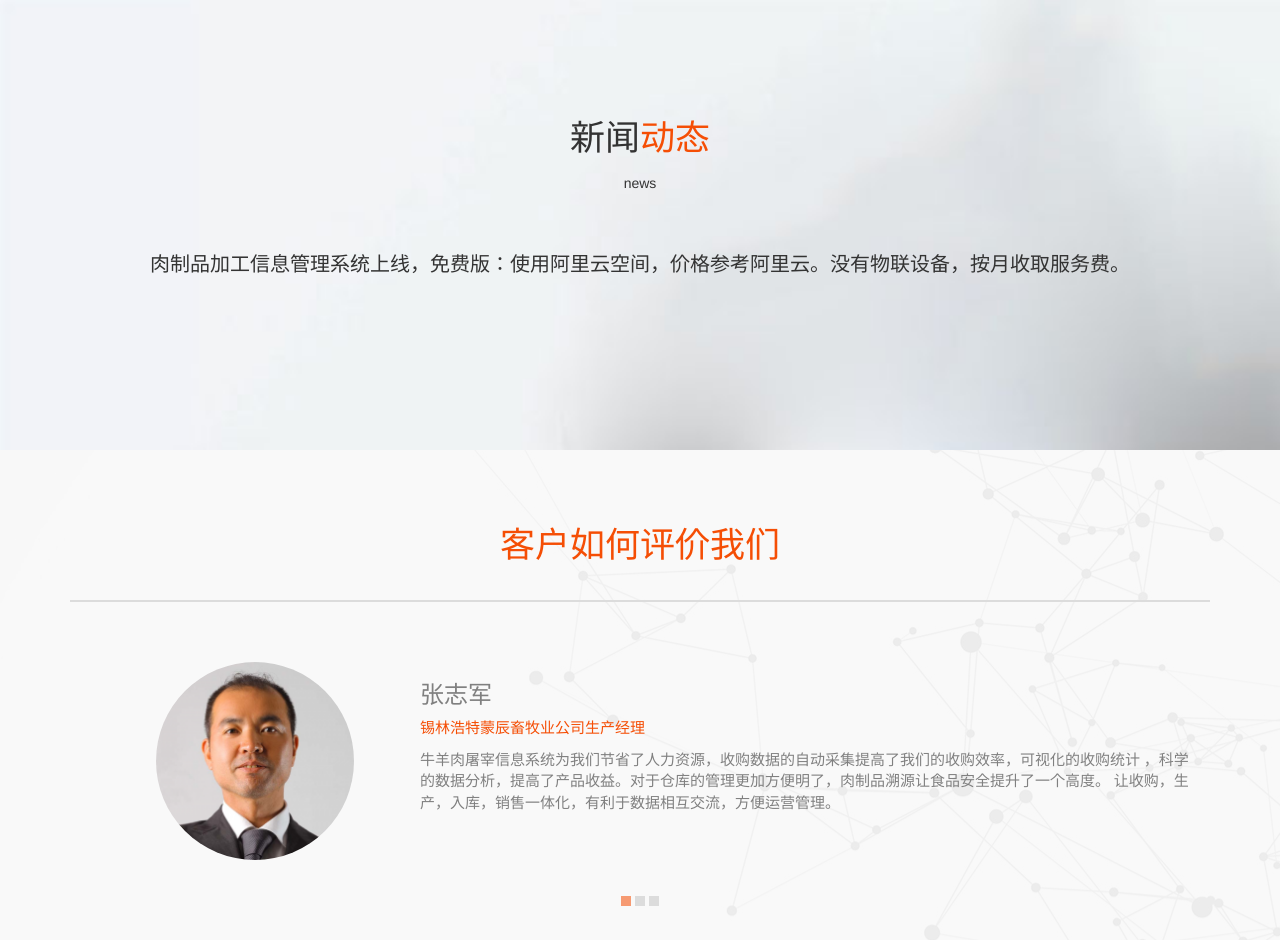
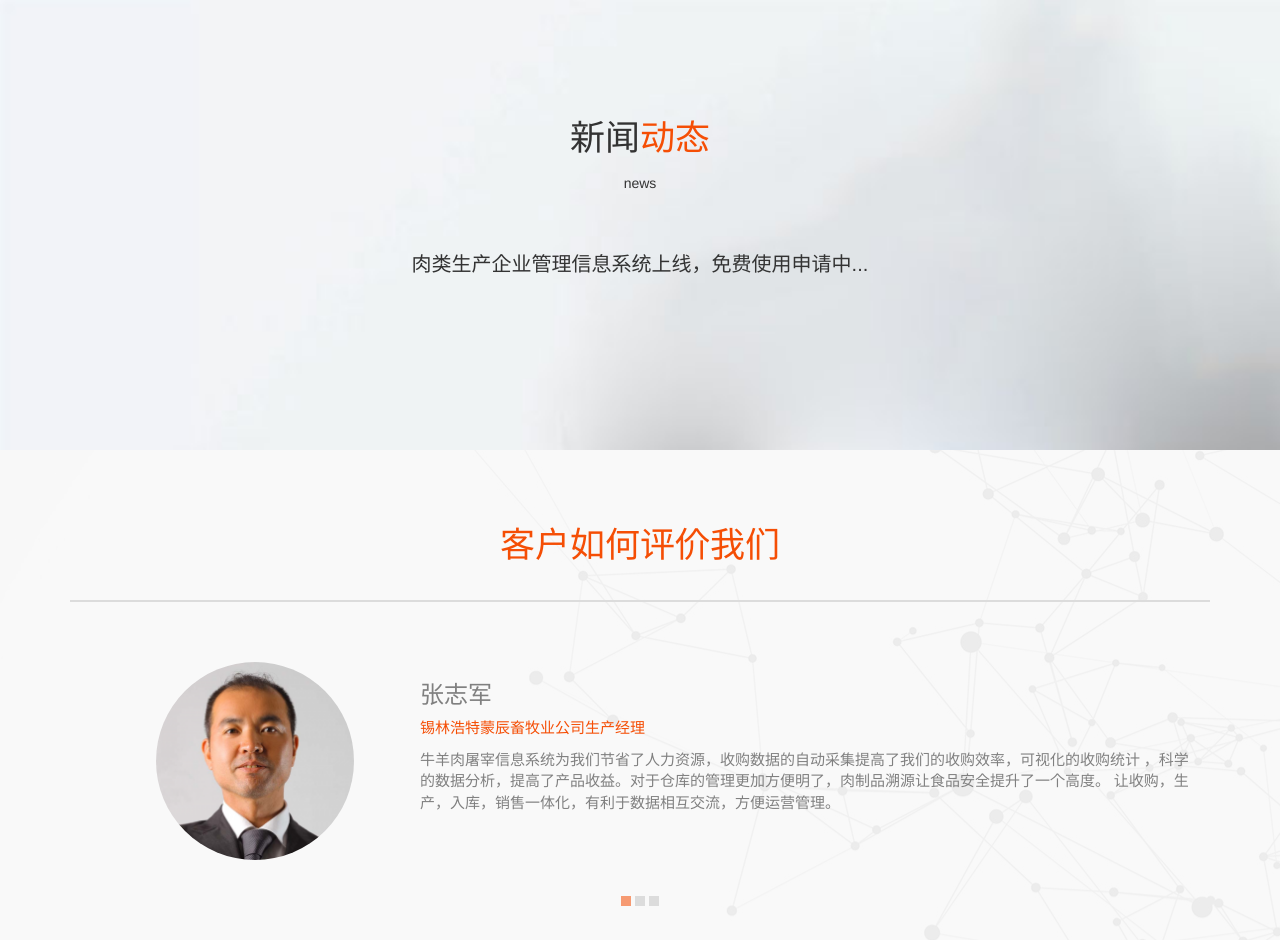
Before and after one commit to Zhyue-XII/web, a Django app: page / in a window 1280 px wide. Shown: the part 1668-2608 px from the top of the page. Run offline with Django 3.2, Linux system fonts and the light colour scheme; parts of the project's set-up code (start-up, migrations or seed data) failed here and were passed over; some libraries are stand-ins or nearby versions; some web fonts are replaced.

Commit message:
修改滚动新闻

```diff
--- a/templates/index.html
+++ b/templates/index.html
@@ -117,13 +117,14 @@
                 <div class="news-container">
                     <div id="current-news" class="current-news">
                         <div class="new-text">
-                            <p>肉制品加工信息管理系统上线，免费版：使用阿里云空间，价格参考阿里云。没有物联设备，按月收取服务费。</p>
+                            <p>肉类生产企业管理信息系统上线，免费使用申请中...</p>
                         </div>
                         <div class="new-text">
-                            <p>肉制品加工信息管理系统上线，企业版：包含风速传感器，温湿度传感器，条码扫描器等物联设备。</p>
+                            <p>该系统是专门面向肉类企业推出的一套一站式信息化解决方案，该平台采用了云端部署，设备物联
+                                信息共享，智能分析等技术，优化了企业的生产加工流程，提高效率，节约人力成本。</p>
                         </div>
                         <div class="new-text">
-                            <p>肉制品加工信息管理系统上线，定制版：根据您的业务，定制您所需要的系统功能。</p>
+                            <p>利用互联网优势为企业的生产，营销变革做充分的数据支撑，促进肉类生产企业 迈向互联网，大数据时代。</p>
                         </div>
                     </div>
                 </div>
--- a/templates/layout.html
+++ b/templates/layout.html
@@ -33,7 +33,7 @@
                     </li>
                     <li><a href="/news">动态</a></li>
                     <li><a href="/about">关于</a></li>
-                    <li><a href="/forum">问答</a></li>
+{#                    <li><a href="/forum">问答</a></li>#}
                 </ul>
             </div>
 
--- a/web/settings.py
+++ b/web/settings.py
@@ -131,4 +131,4 @@ STATICFILES_DIRS = [
     os.path.join(BASE_DIR, 'static'),
     MACHINA_MAIN_STATIC_DIR,
 ]
-# STATIC_ROOT = os.path.join(BASE_DIR, "static/")
+STATIC_ROOT = os.path.join(BASE_DIR, "static/")
```
Also changed, not shown: db.sqlite3.
